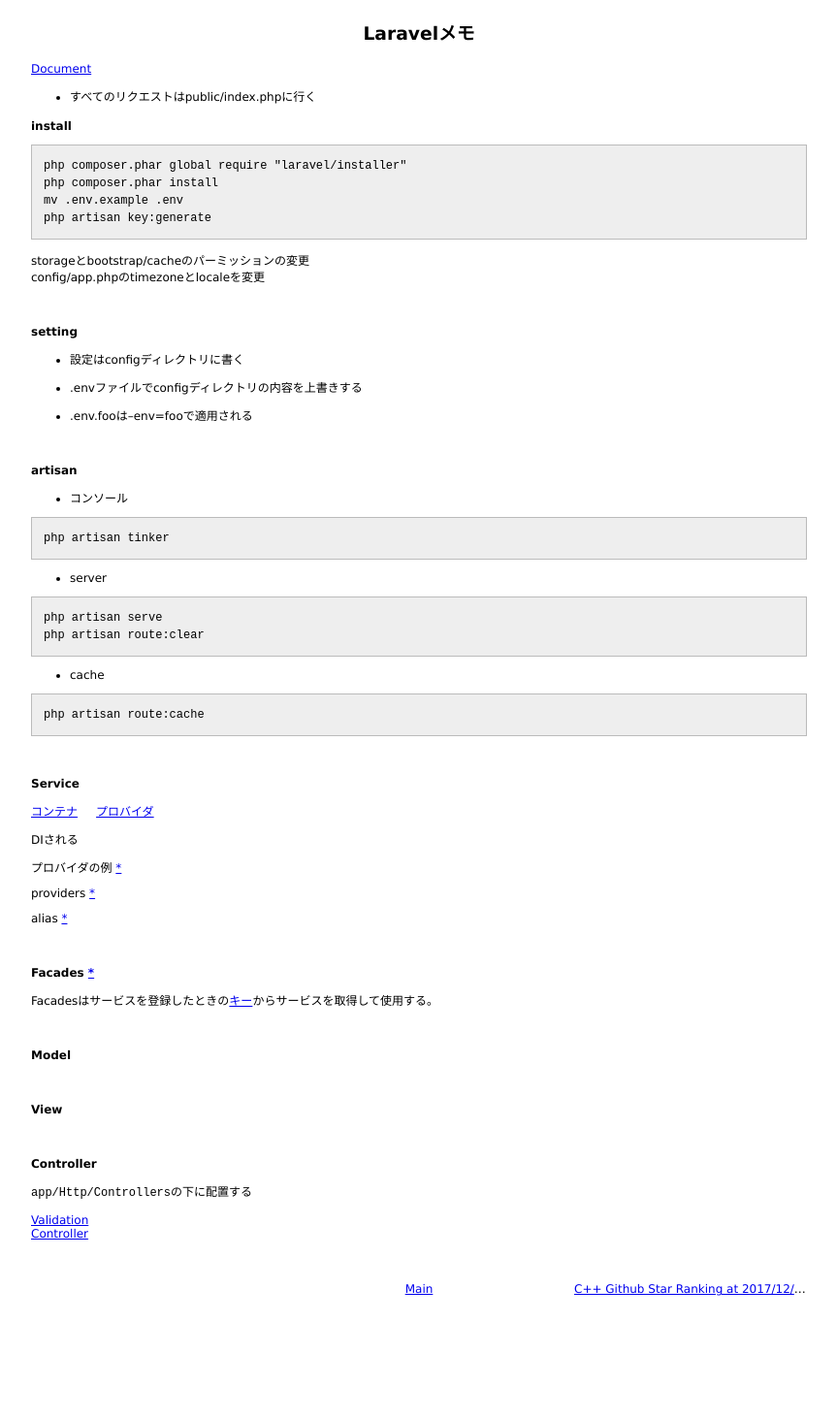
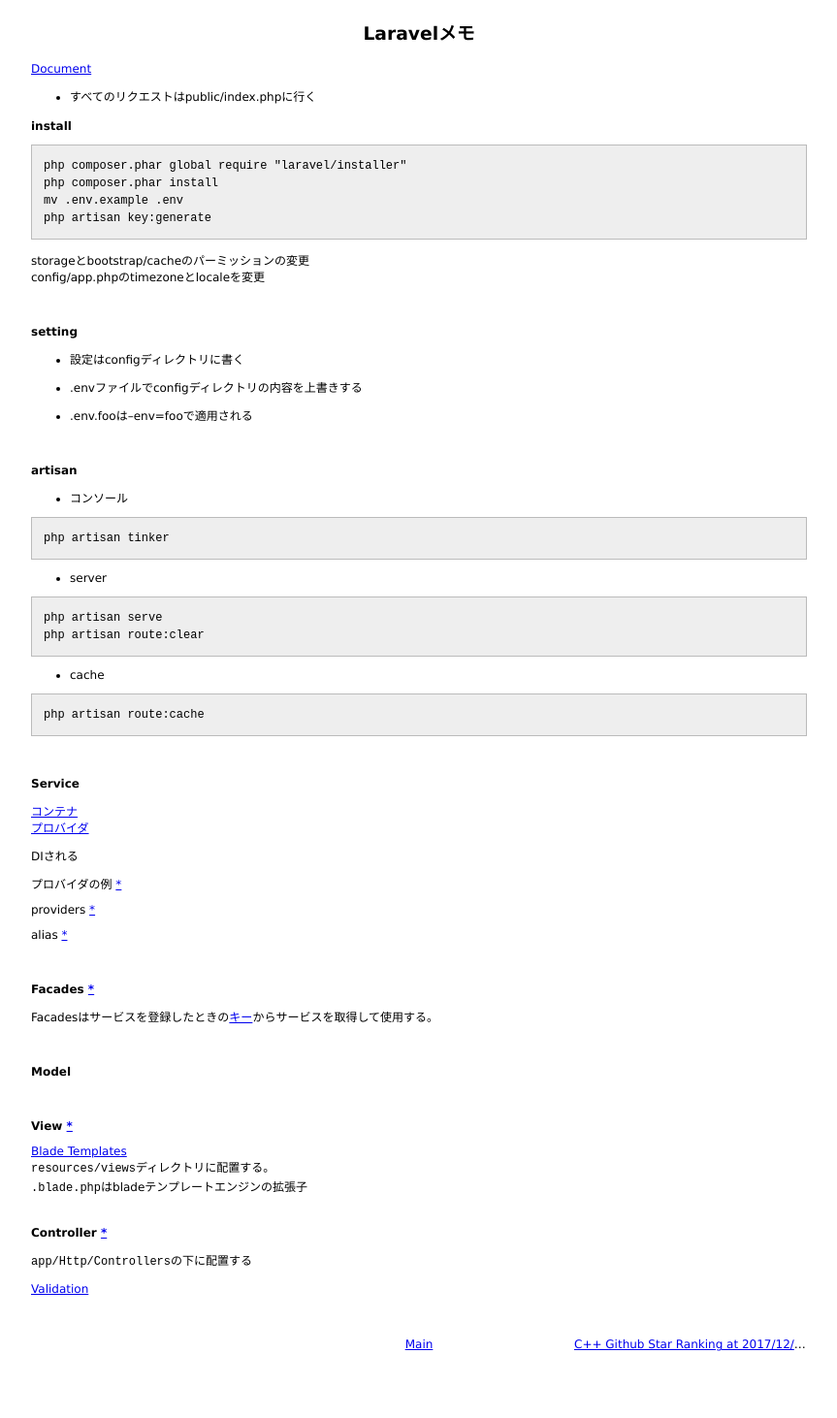
Before and after one commit to 38elements/38elements.github.com, a Jekyll site: the page built from _posts/2018-01-12-laravel.md, in a window 1280 px wide. Shown: the whole page at 97% size, without its empty margins (208-1071 px from the left). Built offline with Jekyll 4.4.1, drawn with Linux system fonts in a browser that asks for light colours; before the commit the page ends 1405 px from its top, so only the background shows below that.

Commit message:
Update 2018-01-12-laravel.md

```diff
--- a/_posts/2018-01-12-laravel.md
+++ b/_posts/2018-01-12-laravel.md
@@ -78,13 +78,15 @@ Facadesはサービスを登録したときの[キー](https://laravel.com/docs/
 
 <br>
 
-#### View
+#### View [\*](https://laravel.com/docs/5.5/views)
 
+[Blade Templates](https://laravel.com/docs/5.5/blade)
+`resources/views`ディレクトリに配置する。
+`.blade.php`はbladeテンプレートエンジンの拡張子
 <br>
 
-#### Controller
+#### Controller [\*](https://laravel.com/docs/5.5/controllers)
 
 `app/Http/Controllers`の下に配置する
 
 [Validation](https://laravel.com/docs/5.5/validation)
-[Controller](https://laravel.com/docs/5.5/controllers)
```
